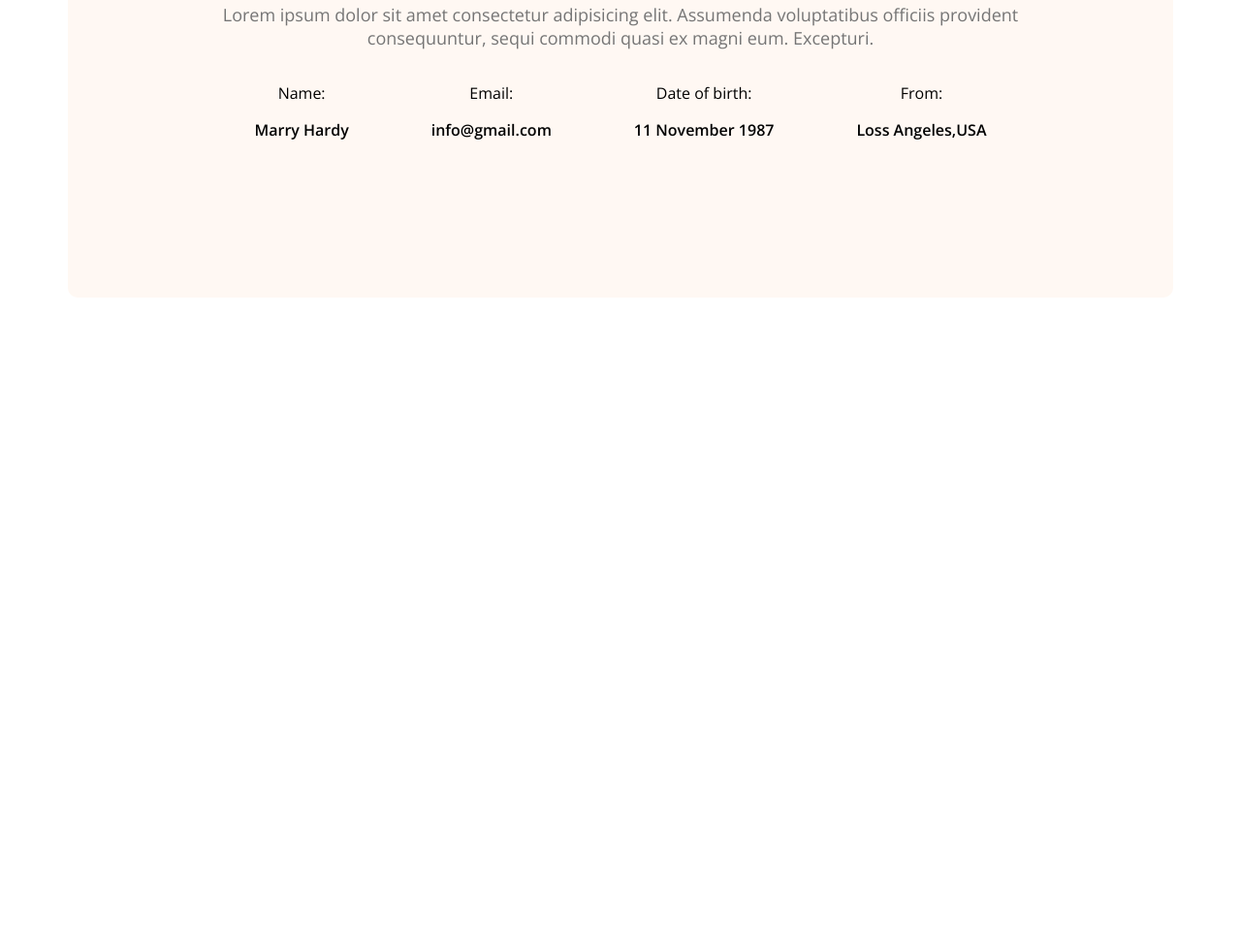
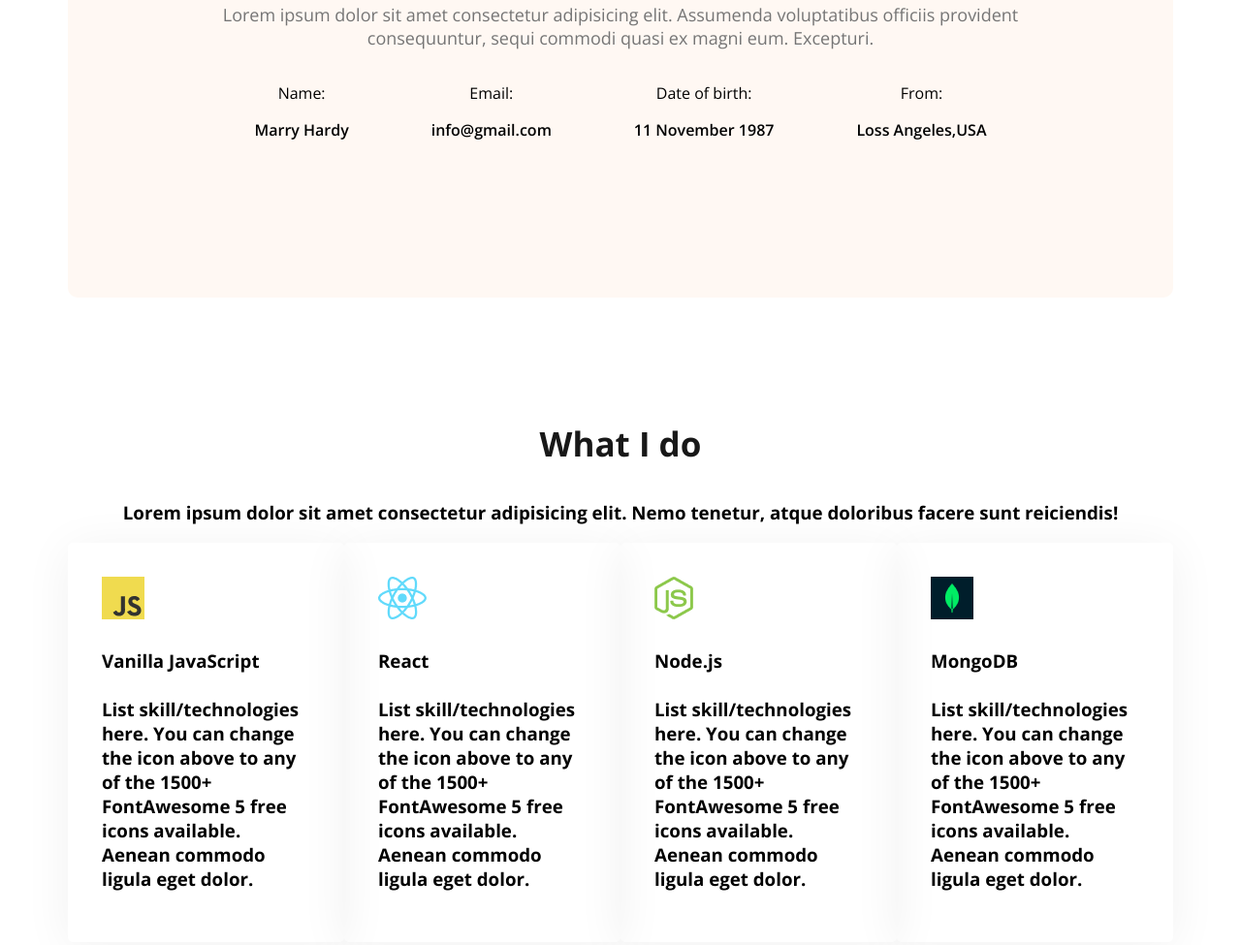
Before and after one commit to Najmus-Shakib797/web-dev-portfolio, a plain HTML site: page index.html in a window 1280 px wide. Shown: the part 1209-2184 px from the top of the page at 97% size. Before the commit the page ends 1524 px from the top, so only its background shows below. Drawn offline with nearby package versions, Linux system fonts and the light colour scheme.

Commit message:
added 6-6 skill,flexGap,flex apply

```diff
--- a/index.html
+++ b/index.html
@@ -71,6 +71,36 @@
 
 
         </section>
+        <!-- what is do section start -->
+        <section class="skills">
+
+                <h3 class="section-title text-center">What I do<h3>
+                    <p class="section-discription text-center">Lorem ipsum dolor sit amet consectetur adipisicing elit. Nemo tenetur, atque doloribus facere sunt reiciendis!</p>
+                    <div class="skills-container">
+                    <div class="skill">
+                        <img src="images/icons/js.png" alt="">
+                        <h4 class="skill-title">Vanilla JavaScript</h4>
+                        <p class="skill-description">List skill/technologies here. You can change the icon above to any of the 1500+ FontAwesome 5 free icons available. Aenean commodo ligula eget dolor.</p>
+                    </div>
+                    <div class="skill">
+                        <img src="images/icons/react.png" alt="">
+                        <h4 class="skill-title">React</h4>
+                        <p class="skill-description">List skill/technologies here. You can change the icon above to any of the 1500+ FontAwesome 5 free icons available. Aenean commodo ligula eget dolor.</p>
+                    </div>
+                    <div class="skill">
+                        <img src="images/icons/nodejs.png" alt="">
+                        <h4 class="skill-title">Node.js</h4>
+                        <p class="skill-description">List skill/technologies here. You can change the icon above to any of the 1500+ FontAwesome 5 free icons available. Aenean commodo ligula eget dolor.</p>
+                    </div>
+                    <div class="skill">
+                        <img src="images/icons/mongo.png" alt="">
+                        <h4 class="skill-title">MongoDB</h4>
+                        <p class="skill-description">List skill/technologies here. You can change the icon above to any of the 1500+ FontAwesome 5 free icons available. Aenean commodo ligula eget dolor.</p>
+                    </div>
+            </div>
+
+
+         </section>
 
     </main>
     <footer>
--- a/styles/portfolio.css
+++ b/styles/portfolio.css
@@ -34,6 +34,9 @@
 .section-description{
     font-size: 18px;
     color: #757575;
+}
+.text-center{
+    text-align: center;
 }
 
 
@@ -91,6 +94,10 @@ main{
     max-width: 1140px;
     margin: 0 auto;
 }
+main section{
+    margin-top: 127px;
+    margin-bottom: 127px;
+}
 .header{
     background-image: url(../images/developer.png), url(../images/header_bg.png);
     background-repeat: no-repeat;
@@ -115,3 +122,14 @@ main{
 .item-title{
     margin-bottom: 10px;
 }
+/* skills section styles */
+.skills-container{
+    display: flex;
+    gap:"24px"
+}
+.skill{
+    padding: 35px;
+    border-radius: 5px;
+    box-shadow: 0 6px 50px 0 rgba(0, 0, 0, .06);
+    opacity: 100%;
+}
```
